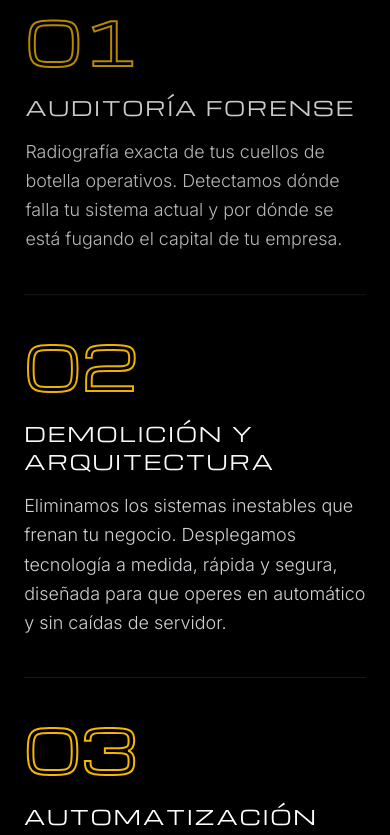
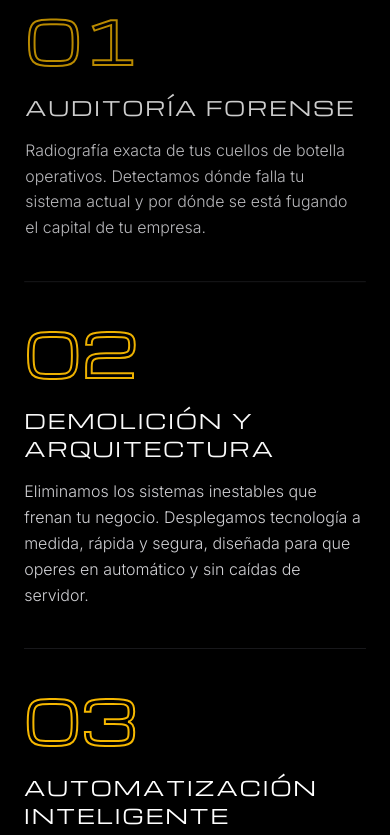
Before and after one commit to aldoramos78/web-espin, a Next.js app: page / in a window 390 px wide. Shown: the part 2500-3335 px from the top of the page. Built offline with nearby package versions, Linux system fonts and the light colour scheme.

Commit message:
style: exact color code for protocol boxes and revert size on mobile

```diff
--- a/src/components/ui/PhaseRow.tsx
+++ b/src/components/ui/PhaseRow.tsx
@@ -17,7 +17,7 @@ export function PhaseRow({ phase }: { phase: { id: string, title: string, desc:
       </motion.div>
       <div className="flex-1 mt-2 md:mt-0">
         <motion.h3 style={{ color: textColor }} className="font-michroma text-xl md:text-3xl uppercase tracking-widest mb-4 md:mb-6">{phase.title}</motion.h3>
-        <p className="font-inter font-light text-lg md:text-2xl text-zinc-300 leading-relaxed max-w-3xl">{phase.desc}</p>
+        <p className="font-inter font-light text-base md:text-2xl text-[#d4d4d8] leading-relaxed max-w-3xl">{phase.desc}</p>
       </div>
     </motion.div>
   );
```
